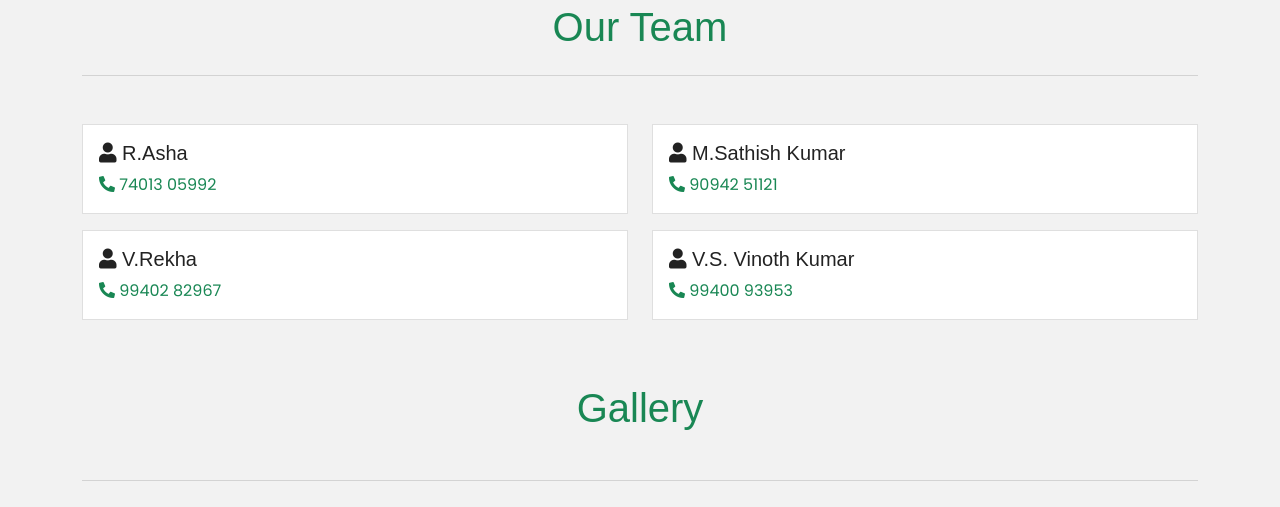
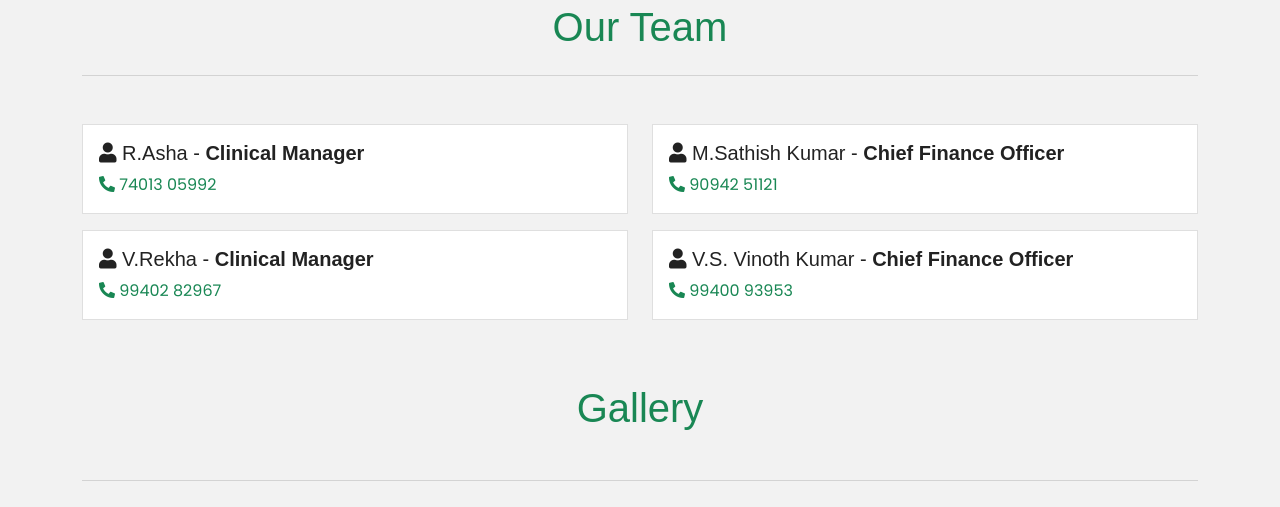
Before and after one commit to Vishwa2806/old-age_Home, a plain HTML site: page index.html in a window 1280 px wide. Shown: the part 2335-2842 px from the top of the page. Drawn offline with nearby package versions, Linux system fonts and the light colour scheme; some packages are replaced by stand-ins of ours; a script that the page names is missing.

Commit message:
Update index.html

```diff
--- a/index.html
+++ b/index.html
@@ -322,13 +322,13 @@
     <div class="col-md-6">
       <div class="card mb-3 contact-card">
         <div class="card-body">
-          <h5 class="card-title"><i class="fas fa-user"></i> R.Asha</h5>
+          <h5 class="card-title"><i class="fas fa-user"></i> R.Asha - <b>Clinical Manager</b></b></h5>
           <p class="card-text text-success"><i class="fas fa-phone-alt"></i> <a href="tel:7401305992" class="text-success">74013 05992</a></p>
         </div>
       </div>
       <div class="card mb-3 contact-card">
         <div class="card-body">
-          <h5 class="card-title"><i class="fas fa-user"></i> V.Rekha</h5>
+          <h5 class="card-title"><i class="fas fa-user"></i> V.Rekha - <b>Clinical Manager</b></h5>
           <p class="card-text text-success"><i class="fas fa-phone-alt"></i> <a href="tel:9940282967" class="text-success">99402 82967</a></p>
         </div>
       </div>
@@ -336,13 +336,13 @@
     <div class="col-md-6">
       <div class="card mb-3 contact-card">
         <div class="card-body">
-          <h5 class="card-title"><i class="fas fa-user"></i> M.Sathish Kumar</h5>
+          <h5 class="card-title"><i class="fas fa-user"></i> M.Sathish Kumar - <b>Chief Finance Officer</b></h5>
           <p class="card-text text-success"><i class="fas fa-phone-alt  text-success"></i> 90942 51121</p>
         </div>
       </div>
       <div class="card mb-3 contact-card">
         <div class="card-body">
-          <h5 class="card-title"><i class="fas fa-user"></i> V.S. Vinoth Kumar</h5>
+          <h5 class="card-title"><i class="fas fa-user"></i> V.S. Vinoth Kumar - <b>Chief Finance Officer</b></h5>
           <p class="card-text text-success"><i class="fas fa-phone-alt text-success"></i> 99400 93953</p>
         </div>
       </div>
```
